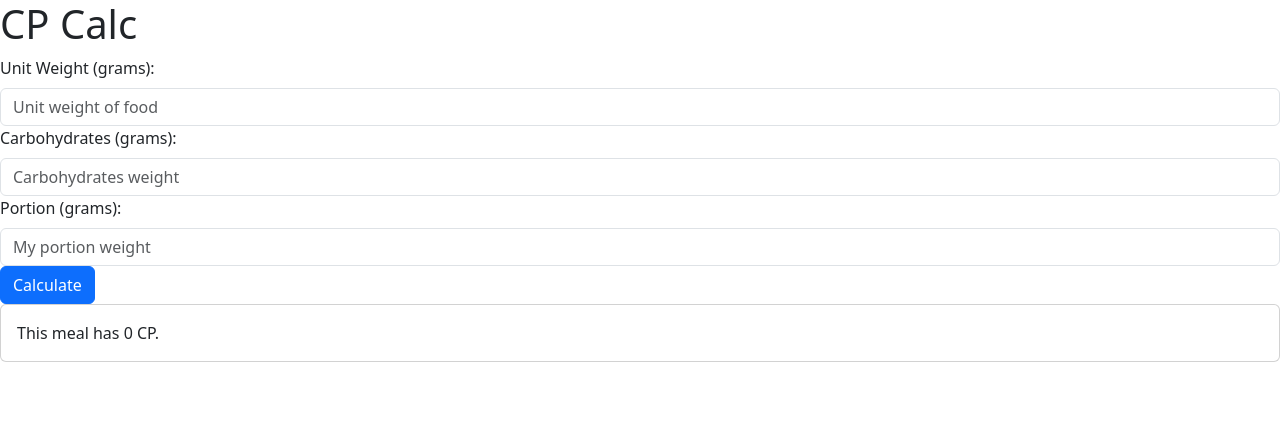
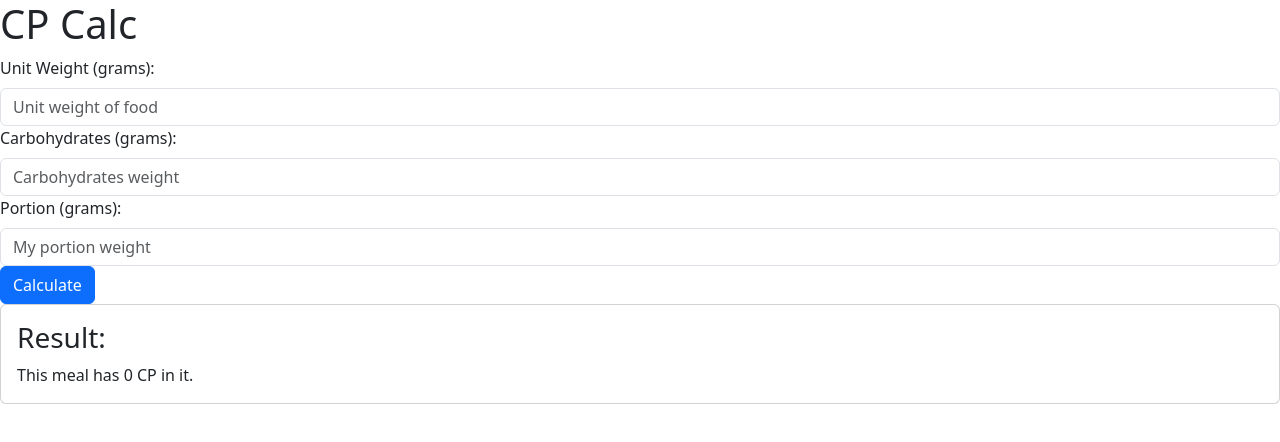
Before and after one commit to VenturingForth/cp-calc, a React (Vite) app: page / in a window 1280 px wide. Shown: the top 442 px of the page. Built offline with nearby package versions, Linux system fonts and the light colour scheme.

Commit message:
Added dynamic messaging to the ResultsCard component

```diff
--- a/src/components/ResultsCard.jsx
+++ b/src/components/ResultsCard.jsx
@@ -1,11 +1,21 @@
-import { useEffect } from "react";
+import { useEffect, useState } from "react";
 import { Card } from "react-bootstrap";
 
 export default function ResultsCard({ cpResult, isError }){
+    const [resultMessage, setResultMessage] = useState(`This meal has ${cpResult} CP in it.`);
+    useEffect(() => {
+        if (isError){
+            setResultMessage(`Please check you have filled in the form correctly.`)
+        } else {
+            setResultMessage(`This meal has ${cpResult} CP in it.`);
+        }
+    }, [isError, cpResult])
+
     return (
         <Card className="card-results" >
             <Card.Body>
-                This meal has {cpResult} CP.
+                <h3>Result:</h3>
+                {resultMessage}
             </Card.Body>
         </Card>
     )
```
